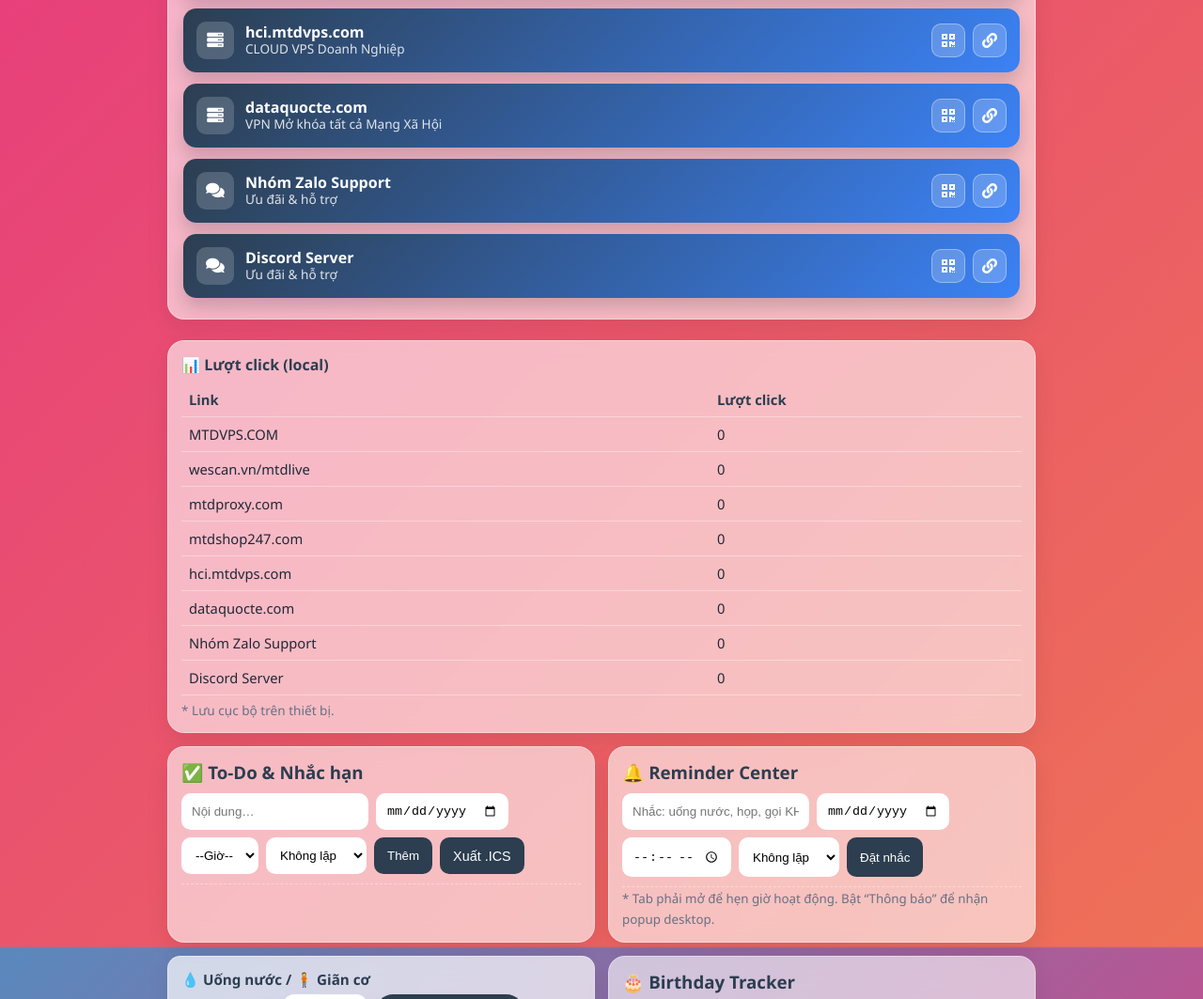
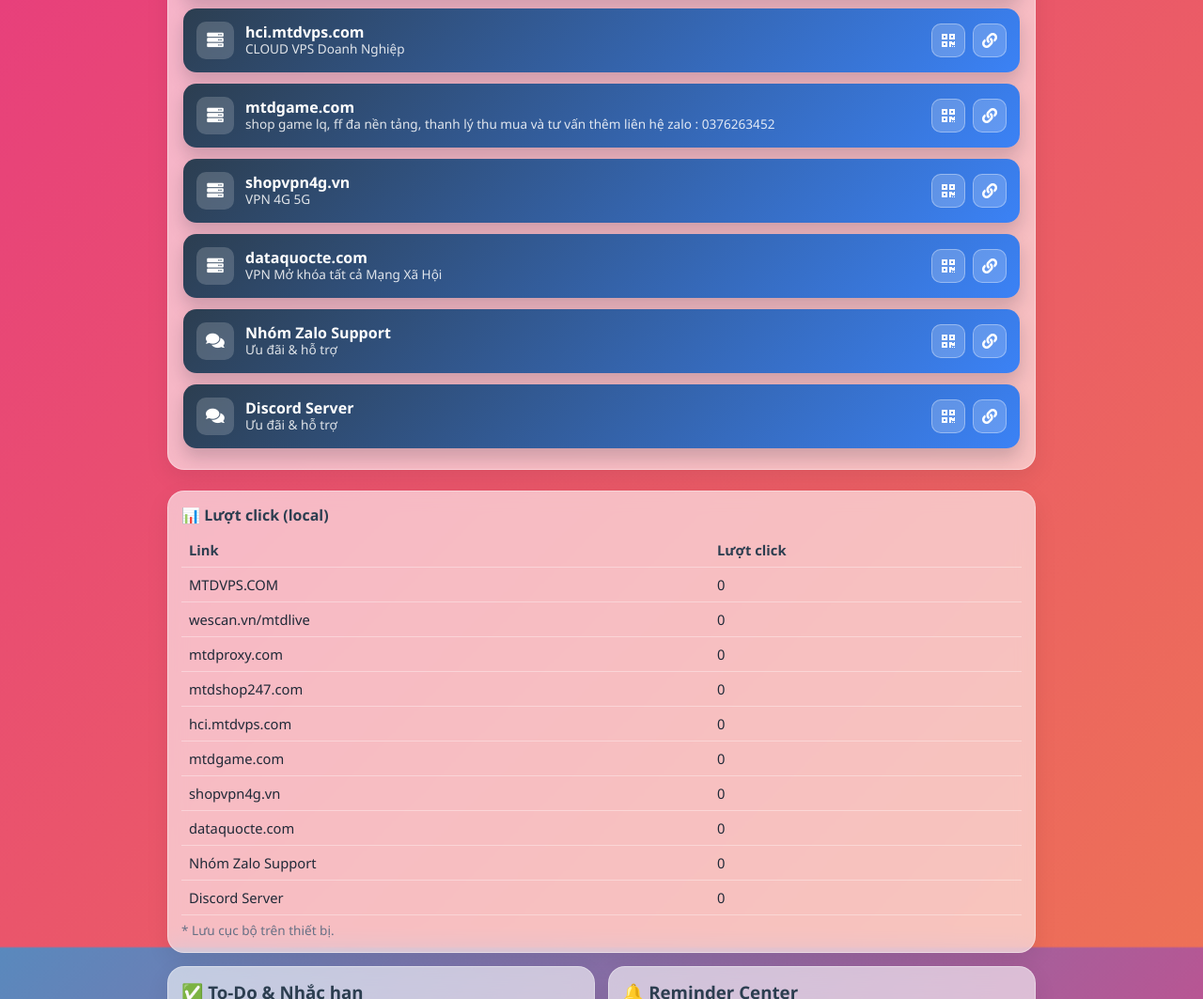
Before and after one commit to ducvps12/index.github.io, a plain HTML site: page index.html in a window 1280 px wide. Shown: the part 992-2055 px from the top of the page at 94% size. Drawn offline with Linux system fonts and the light colour scheme.

Commit message:
Update index.html

```diff
--- a/index.html
+++ b/index.html
@@ -251,6 +251,22 @@
         <div class="txt"><div class="h">hci.mtdvps.com</div><div class="s">CLOUD VPS Doanh Nghiệp</div></div>
         <div class="tools"><div class="tool-btn" onclick="openQR(event)"><i class="fas fa-qrcode"></i></div><div class="tool-btn" onclick="copyURL(event)"><i class="fas fa-link"></i></div></div>
       </a>
+
+
+  <a class="link" href="https://mtdgame.com/" data-id="hci" data-url="https://mtdgame.com/" onclick="track(event)">
+        <div class="icon"><i class="fas fa-server"></i></div>
+        <div class="txt"><div class="h">mtdgame.com</div><div class="s">shop game lq, ff đa nền tảng, thanh lý thu mua và tư vấn thêm liên hệ zalo : 0376263452 </div></div>
+        <div class="tools"><div class="tool-btn" onclick="openQR(event)"><i class="fas fa-qrcode"></i></div><div class="tool-btn" onclick="copyURL(event)"><i class="fas fa-link"></i></div></div>
+      </a>
+
+
+  <a class="link" href="https://shopvpn4g.vn/" data-id="hci" data-url="https://shopvpn4g.vn/" onclick="track(event)">
+        <div class="icon"><i class="fas fa-server"></i></div>
+        <div class="txt"><div class="h">shopvpn4g.vn</div><div class="s">VPN 4G 5G </div></div>
+        <div class="tools"><div class="tool-btn" onclick="openQR(event)"><i class="fas fa-qrcode"></i></div><div class="tool-btn" onclick="copyURL(event)"><i class="fas fa-link"></i></div></div>
+      </a>
+
+
   <a class="link" href="https://dataquocte.com/" data-id="hci" data-url="https://dataquocte.com/" onclick="track(event)">
         <div class="icon"><i class="fas fa-server"></i></div>
         <div class="txt"><div class="h">dataquocte.com</div><div class="s">VPN Mở khóa tất cả Mạng Xã Hội</div></div>
```
